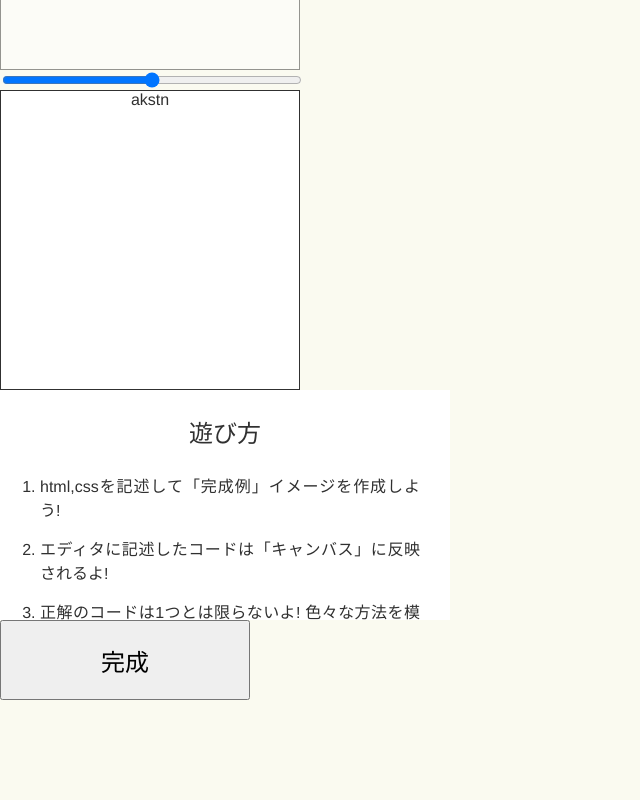
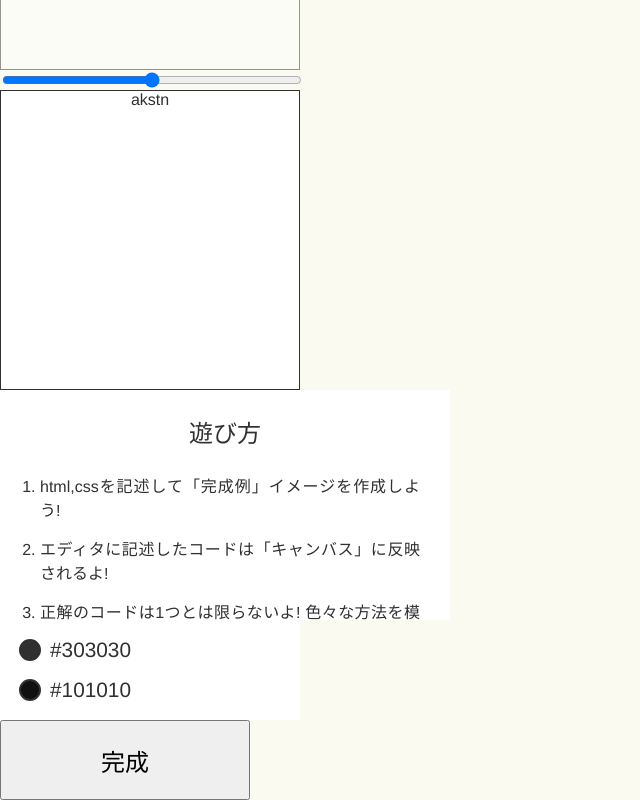
Before and after one commit to Masaya-Matsushita/codable, a Vue app: page /Lv1_Leaf in a window 1280 px wide. Shown: the part 1226-2026 px from the top of the page, without its empty margins (0-640 px from the left). Before the commit the page ends 1926 px from the top, so only its background shows below. Built offline with nearby package versions, Linux system fonts and the light colour scheme.

Commit message:
ColorPaletteを実装しました。

```diff
--- /dev/null
+++ b/src/components/ColorPalette.vue
@@ -0,0 +1,49 @@
+<template>
+  <div class="palette">
+    <div
+      class="list"
+      v-for="passColorCode in passColorCodes"
+      :key="passColorCode.index"
+    >
+      <div
+        class="checker"
+        :style="{
+          backgroundColor: passColorCode,
+        }"
+      ></div>
+      <div class="code">{{ passColorCode }}</div>
+    </div>
+  </div>
+</template>
+
+<script>
+export default {
+  props: ["passColorCodes"],
+}
+</script>
+
+<style scoped>
+.palette {
+  background-color: rgb(230, 227, 227);
+  width: 300px;
+  padding: 10px 10px;
+  display: flex;
+  align-items: center;
+  flex-wrap: wrap;
+}
+.list {
+  display: flex;
+  margin: 10px;
+}
+.checker {
+  height: 20px;
+  width: 20px;
+  outline: auto;
+  border-radius: 10px;
+}
+.code {
+  line-height: 20px;
+  font-size: 1.3rem;
+  padding: 0 10px;
+}
+</style>
--- a/src/views/Lv1_Leaf.vue
+++ b/src/views/Lv1_Leaf.vue
@@ -19,6 +19,7 @@
     />
     <SampleArea class="sample" :passSample="sample" />
     <HowToArea class="how-to" />
+    <ColorPalette class="color-palette" :passColorCodes="colorCodes" />
 
     <!-- ボタンはコンポーネント化しないほうが良いかも？
     https://v3.ja.vuejs.org/guide/component-basics.html#%E5%AD%90%E3%82%B3%E3%83%B3%E3%83%9B%E3%82%9A%E3%83%BC%E3%83%8D%E3%83%B3%E3%83%88%E3%81%AE%E3%82%A4%E3%83%98%E3%82%99%E3%83%B3%E3%83%88%E3%82%92%E8%B3%BC%E8%AA%AD%E3%81%99%E3%82%8B -->
@@ -32,6 +33,7 @@ import CanvasArea from "@/components/CanvasArea.vue"
 import SampleArea from "@/components/SampleArea.vue"
 import OpacityBar from "@/components/OpacityBar.vue"
 import HowToArea from "@/components/HowToArea.vue"
+import ColorPalette from "@/components/ColorPalette.vue"
 import { doc, setDoc } from "firebase/firestore"
 import { db } from "../firebase"
 
@@ -42,6 +44,7 @@ export default {
     SampleArea,
     OpacityBar,
     HowToArea,
+    ColorPalette,
   },
   data() {
     return {
@@ -49,6 +52,7 @@ export default {
       code: "aiueo",
       sample: "akstn",
       opaValue: 0.5,
+      colorCodes: ["#303030", "#101010"],
       finish: "完成",
     }
   },
@@ -98,6 +102,9 @@ export default {
 .how-to {
   background-color: #fff;
 }
+.color-palette {
+  background-color: #fff;
+}
 .finish-button {
   height: 80px;
   width: 250px;
```
